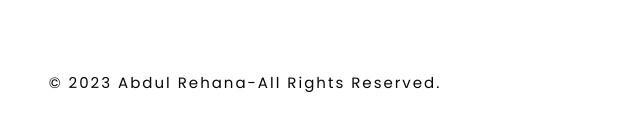
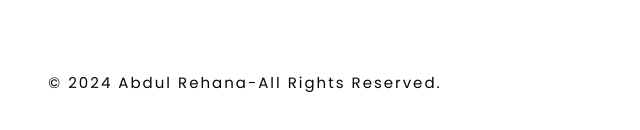
Before and after one commit to rehana-abdul/PORTFOLIO, a plain HTML site: page index.html in a window 1280 px wide. Shown: the part 2054-2184 px from the top of the page, 395-1035 px from the left. Drawn offline with nearby package versions, Linux system fonts and the light colour scheme.

Commit message:
Update index.html

```diff
--- a/index.html
+++ b/index.html
@@ -148,7 +148,7 @@
         </div>
         <div class="bottom">
             <p>
-                <center>&copy 2023 Abdul Rehana-All Rights Reserved.</center>
+                <center>&copy 2024 Abdul Rehana-All Rights Reserved.</center>
 
             </p>
         </div>
```
